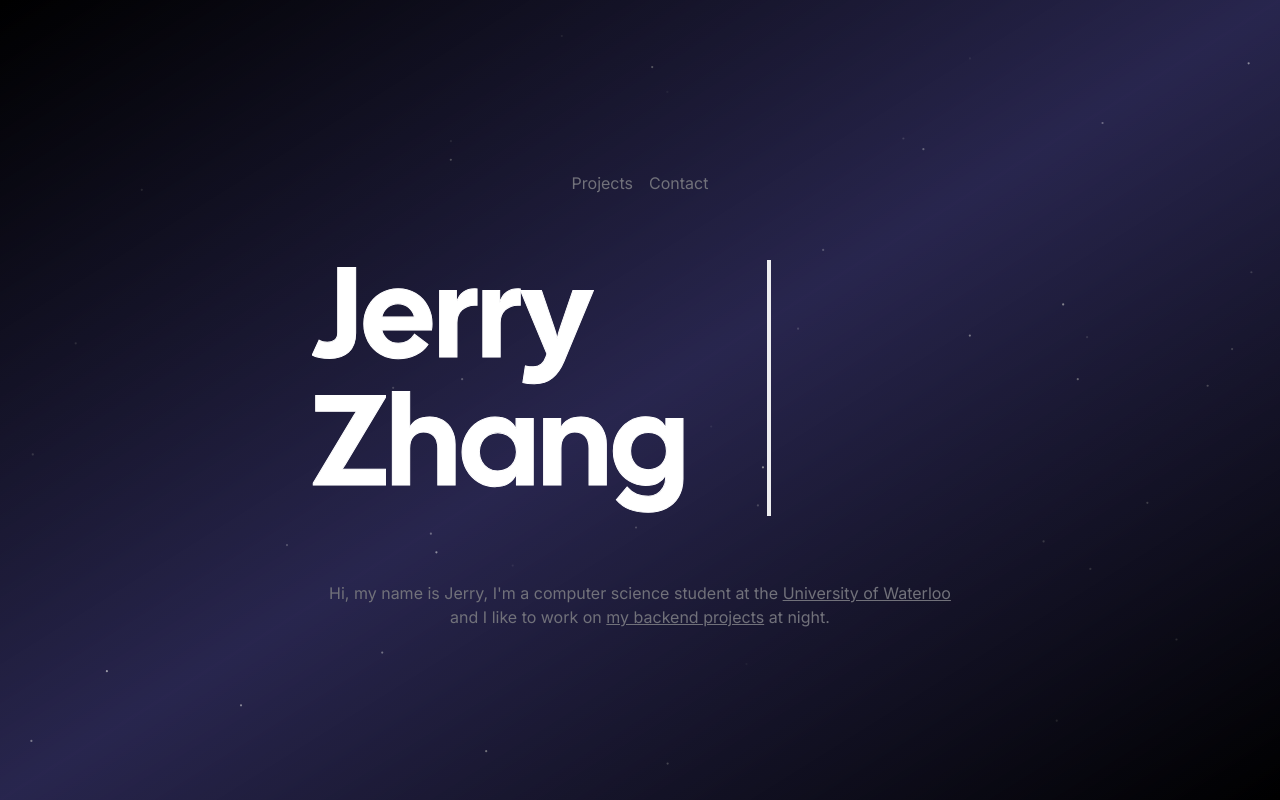
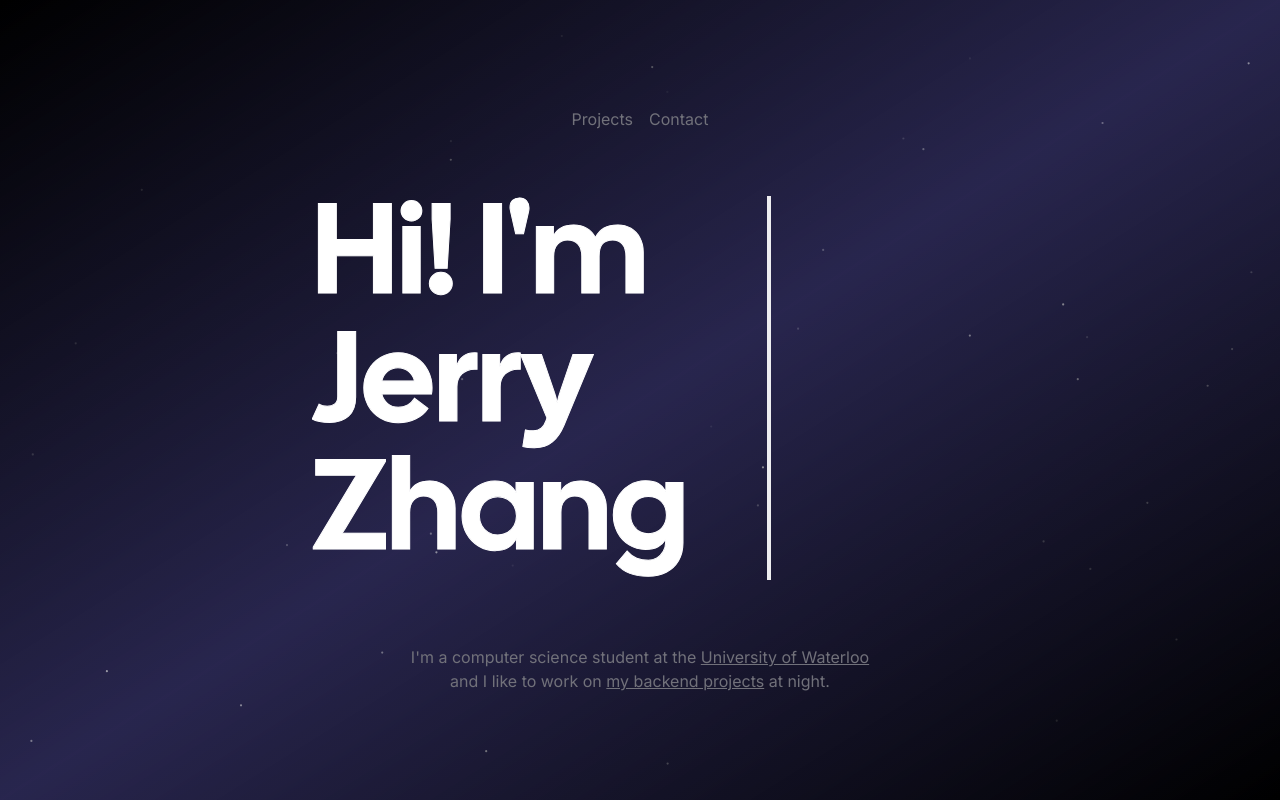
Before and after one commit to Jerryzjx/personal-website, a Next.js app: page / in a window 1280 px wide. Built offline with nearby package versions, Linux system fonts and the light colour scheme; no server answers; what tailwindcss-debug-screens would draw is missing.

Commit message:
modified page.tsx

```diff
--- a/app/page.tsx
+++ b/app/page.tsx
@@ -34,12 +34,12 @@ export default function Home() {
 			<h1 className="z-10 text-4xl text-transparent duration-1000 bg-white cursor-default text-edge-outline
 			font-display animate-typing overflow-hidden border-r-4 border-r-white pr-5
 			ease-linear sm:text-6xl md:text-9xl bg-clip-text">
-				Jerry Zhang </h1>
+				Hi! I'm Jerry Zhang </h1>
 			</div>
 			<div className="hidden w-screen h-px animate-glow md:block animate-fade-right bg-gradient-to-r from-zinc-300/0 via-zinc-300/50 to-zinc-300/0" />
 			<div className="my-16 text-center animate-fade-in">
 				<h2 className="text-base text-zinc-500 ">
-					Hi, my name is Jerry, I'm a computer science student at the {" "}
+					I'm a computer science student at the {" "}
 					<Link
 						target="_blank"
 						href=""
```
